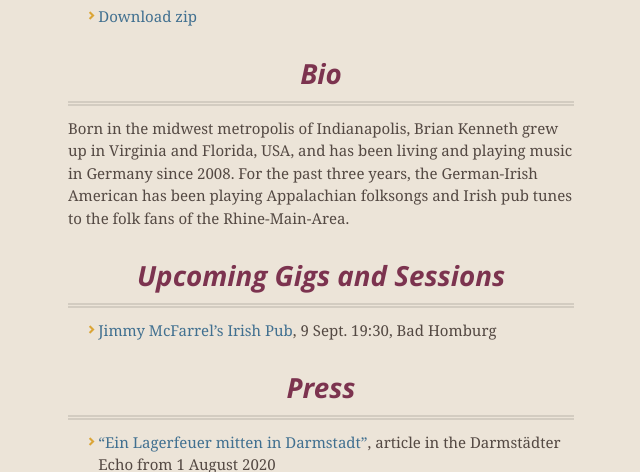
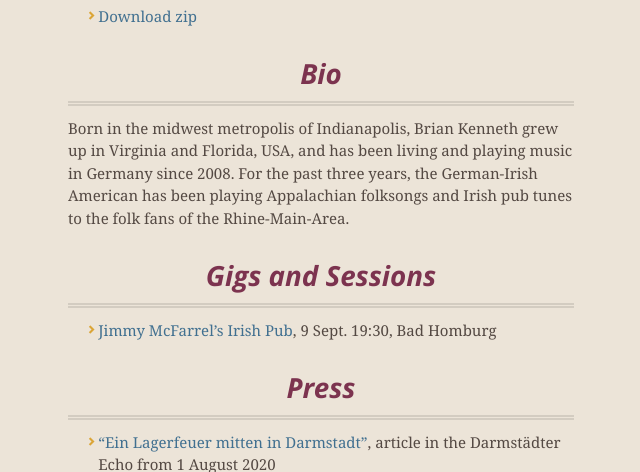
Before and after one commit to BrianInGermany/briankennethmusic, a Jekyll site: the page built from README.md, in a window 1280 px wide and 900 px high, scrolled down 1631 px, cut to the strip 0-472 px from the top of the window. Shown: the whole strip, without its empty margins (319-959 px from the left). Built offline with Jekyll 4.4.1, drawn with Linux system fonts in a browser that asks for light colours; our own code applies the rules of GitHub Pages for plain Markdown files; comment, search, counter and statistics services are not loaded.

Commit message:
remove words

```diff
--- a/README.md
+++ b/README.md
@@ -22,7 +22,7 @@ Some of Brian's favorite songs, both traditionals and a selection of his own son
 ## Bio
 Born in the midwest metropolis of Indianapolis, Brian Kenneth grew up in Virginia and Florida, USA, and has been living and playing music in Germany since 2008. For the past three years, the German-Irish American has been playing Appalachian folksongs and Irish pub tunes to the folk fans of the Rhine-Main-Area.
 
-## Upcoming Gigs and Sessions
+## Gigs and Sessions
 - [Jimmy McFarrel's Irish Pub](https://www.facebook.com/events/1048853852538507), 9 Sept. 19:30, Bad Homburg
 
 ## Press
```
Also changed, not shown: deutsch.md (+1 -1 lines).
